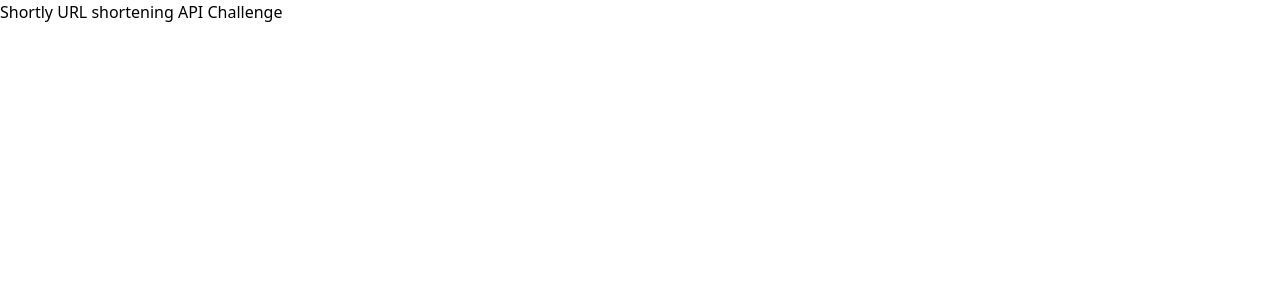
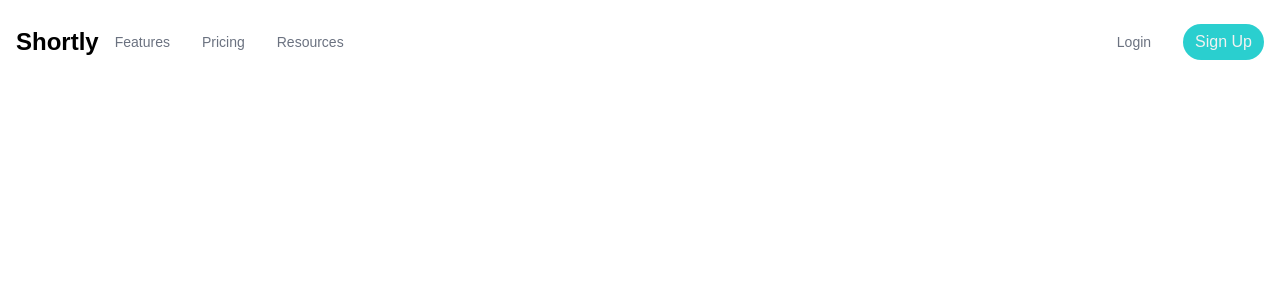
Before and after one commit to Carlos95HD/react-url-shortening, a React (Create React App) app: page / in a window 1280 px wide. Shown: the top 300 px of the page. Built offline with nearby package versions, Linux system fonts and the light colour scheme.

Commit message:
NavBar Component Created

```diff
--- a/src/App.tsx
+++ b/src/App.tsx
@@ -1,9 +1,10 @@
 import './assets/css/styles.css'
+import { NavBar } from './components/ui/NavBar';
 
 function App() {
   return (
-    <div className="App">
-      <h1>Shortly URL shortening API Challenge</h1>
+    <div>
+      <NavBar />
     </div>
   );
 }
--- a/src/assets/css/input.css
+++ b/src/assets/css/input.css
@@ -1,3 +1,55 @@
 @tailwind base;
 @tailwind components;
 @tailwind utilities;
+@import url('https://fonts.googleapis.com/css2?family=Poppins:wght@500;700&display=swap');
+
+:root{
+  /* ### Primary */
+  --cyan: hsl(180, 66%, 49%);
+  --dark-violet: hsl(257, 27%, 26%);
+  --text-white: hsl(0, 0%, 95%);
+
+  /* ### Secondary */
+  --red: hsl(0, 87%, 67%);
+
+  /* ### Neutral */
+  --gray: hsl(0, 0%, 75%);
+  --grayish-Violet: hsl(257, 7%, 63%);
+  --very-dark-blue: hsl(255, 11%, 22%);
+  --very-dark-violet: hsl(260, 8%, 14%);
+
+  /*========== Font and typography ==========*/
+  --body-font: 'Poppins', sans-serif;
+}
+
+body,html{
+  height: 100vh;
+  font-family: var(--body-font);
+}
+
+.btn {
+  display: inline-block;
+  font-weight: 400;
+  text-align: center;
+  white-space: nowrap;
+  vertical-align: middle;
+  user-select: none;
+  border: 1px solid transparent;
+  padding: 0.375rem 0.75rem;
+  font-size: 1rem;
+  line-height: 1.5;
+  transition: all 300ms ease;
+}
+
+.btn:hover{
+  opacity: .5;
+}
+
+.btn-primary{
+  background-color: var(--cyan);
+  color: var(--text-white);
+}
+
+.bg-nav{
+  background-color: var(--dark-violet);
+}
--- a/src/assets/css/styles.css
+++ b/src/assets/css/styles.css
@@ -466,16 +466,384 @@
   --tw-backdrop-sepia:  ;
 }
 
-.text-3xl {
-  font-size: 1.875rem;
-  line-height: 2.25rem;
+.container {
+  width: 100%;
 }
 
-.font-bold {
-  font-weight: 700;
+@media (min-width: 640px) {
+  .container {
+    max-width: 640px;
+  }
 }
 
-.underline {
-  -webkit-text-decoration-line: underline;
-          text-decoration-line: underline;
+@media (min-width: 768px) {
+  .container {
+    max-width: 768px;
+  }
 }
+
+@media (min-width: 1024px) {
+  .container {
+    max-width: 1024px;
+  }
+}
+
+@media (min-width: 1280px) {
+  .container {
+    max-width: 1280px;
+  }
+}
+
+@media (min-width: 1536px) {
+  .container {
+    max-width: 1536px;
+  }
+}
+
+.sr-only {
+  position: absolute;
+  width: 1px;
+  height: 1px;
+  padding: 0;
+  margin: -1px;
+  overflow: hidden;
+  clip: rect(0, 0, 0, 0);
+  white-space: nowrap;
+  border-width: 0;
+}
+
+.mx-auto {
+  margin-left: auto;
+  margin-right: auto;
+}
+
+.ml-3 {
+  margin-left: 0.75rem;
+}
+
+.mt-4 {
+  margin-top: 1rem;
+}
+
+.block {
+  display: block;
+}
+
+.flex {
+  display: flex;
+}
+
+.inline-flex {
+  display: inline-flex;
+}
+
+.hidden {
+  display: none;
+}
+
+.h-6 {
+  height: 1.5rem;
+}
+
+.w-6 {
+  width: 1.5rem;
+}
+
+.w-full {
+  width: 100%;
+}
+
+.flex-col {
+  flex-direction: column;
+}
+
+.flex-wrap {
+  flex-wrap: wrap;
+}
+
+.items-center {
+  align-items: center;
+}
+
+.justify-between {
+  justify-content: space-between;
+}
+
+.self-center {
+  align-self: center;
+}
+
+.whitespace-nowrap {
+  white-space: nowrap;
+}
+
+.rounded-lg {
+  border-radius: 0.5rem;
+}
+
+.rounded-full {
+  border-radius: 9999px;
+}
+
+.rounded-md {
+  border-radius: 0.375rem;
+}
+
+.border-2 {
+  border-width: 2px;
+}
+
+.border-b {
+  border-bottom-width: 1px;
+}
+
+.border-gray-200 {
+  --tw-border-opacity: 1;
+  border-color: rgb(229 231 235 / var(--tw-border-opacity));
+}
+
+.border-slate-50 {
+  --tw-border-opacity: 1;
+  border-color: rgb(248 250 252 / var(--tw-border-opacity));
+}
+
+.border-gray-500 {
+  --tw-border-opacity: 1;
+  border-color: rgb(107 114 128 / var(--tw-border-opacity));
+}
+
+.bg-white {
+  --tw-bg-opacity: 1;
+  background-color: rgb(255 255 255 / var(--tw-bg-opacity));
+}
+
+.p-2 {
+  padding: 0.5rem;
+}
+
+.p-4 {
+  padding: 1rem;
+}
+
+.p-8 {
+  padding: 2rem;
+}
+
+.px-2 {
+  padding-left: 0.5rem;
+  padding-right: 0.5rem;
+}
+
+.py-2\.5 {
+  padding-top: 0.625rem;
+  padding-bottom: 0.625rem;
+}
+
+.py-2 {
+  padding-top: 0.5rem;
+  padding-bottom: 0.5rem;
+}
+
+.pr-4 {
+  padding-right: 1rem;
+}
+
+.pl-3 {
+  padding-left: 0.75rem;
+}
+
+.text-center {
+  text-align: center;
+}
+
+.text-xl {
+  font-size: 1.25rem;
+  line-height: 1.75rem;
+}
+
+.text-sm {
+  font-size: 0.875rem;
+  line-height: 1.25rem;
+}
+
+.text-2xl {
+  font-size: 1.5rem;
+  line-height: 2rem;
+}
+
+.font-semibold {
+  font-weight: 600;
+}
+
+.text-gray-500 {
+  --tw-text-opacity: 1;
+  color: rgb(107 114 128 / var(--tw-text-opacity));
+}
+
+.text-white {
+  --tw-text-opacity: 1;
+  color: rgb(255 255 255 / var(--tw-text-opacity));
+}
+
+@import url('https://fonts.googleapis.com/css2?family=Poppins:wght@500;700&display=swap');
+
+:root{
+  /* ### Primary */
+  --cyan: hsl(180, 66%, 49%);
+  --dark-violet: hsl(257, 27%, 26%);
+  --text-white: hsl(0, 0%, 95%);
+  /* ### Secondary */
+  --red: hsl(0, 87%, 67%);
+  /* ### Neutral */
+  --gray: hsl(0, 0%, 75%);
+  --grayish-Violet: hsl(257, 7%, 63%);
+  --very-dark-blue: hsl(255, 11%, 22%);
+  --very-dark-violet: hsl(260, 8%, 14%);
+  /*========== Font and typography ==========*/
+  --body-font: 'Poppins', sans-serif;
+}
+
+body,html{
+  height: 100vh;
+  font-family: var(--body-font);
+}
+
+.btn {
+  display: inline-block;
+  font-weight: 400;
+  text-align: center;
+  white-space: nowrap;
+  vertical-align: middle;
+  -webkit-user-select: none;
+      -ms-user-select: none;
+          user-select: none;
+  border: 1px solid transparent;
+  padding: 0.375rem 0.75rem;
+  font-size: 1rem;
+  line-height: 1.5;
+  transition: all 300ms ease;
+}
+
+.btn:hover{
+  opacity: .5;
+}
+
+.btn-primary{
+  background-color: var(--cyan);
+  color: var(--text-white);
+}
+
+.bg-nav{
+  background-color: var(--dark-violet);
+}
+
+.hover\:bg-gray-100:hover {
+  --tw-bg-opacity: 1;
+  background-color: rgb(243 244 246 / var(--tw-bg-opacity));
+}
+
+.focus\:outline-none:focus {
+  outline: 2px solid transparent;
+  outline-offset: 2px;
+}
+
+.focus\:ring-2:focus {
+  --tw-ring-offset-shadow: var(--tw-ring-inset) 0 0 0 var(--tw-ring-offset-width) var(--tw-ring-offset-color);
+  --tw-ring-shadow: var(--tw-ring-inset) 0 0 0 calc(2px + var(--tw-ring-offset-width)) var(--tw-ring-color);
+  box-shadow: var(--tw-ring-offset-shadow), var(--tw-ring-shadow), var(--tw-shadow, 0 0 #0000);
+}
+
+@media (min-width: 640px) {
+  .sm\:px-4 {
+    padding-left: 1rem;
+    padding-right: 1rem;
+  }
+}
+
+@media (min-width: 768px) {
+  .md\:ml-4 {
+    margin-left: 1rem;
+  }
+
+  .md\:mt-0 {
+    margin-top: 0px;
+  }
+
+  .md\:flex {
+    display: flex;
+  }
+
+  .md\:hidden {
+    display: none;
+  }
+
+  .md\:h-16 {
+    height: 4rem;
+  }
+
+  .md\:w-4\/5 {
+    width: 80%;
+  }
+
+  .md\:w-auto {
+    width: auto;
+  }
+
+  .md\:grow {
+    flex-grow: 1;
+  }
+
+  .md\:flex-row {
+    flex-direction: row;
+  }
+
+  .md\:justify-between {
+    justify-content: space-between;
+  }
+
+  .md\:space-x-8 > :not([hidden]) ~ :not([hidden]) {
+    --tw-space-x-reverse: 0;
+    margin-right: calc(2rem * var(--tw-space-x-reverse));
+    margin-left: calc(2rem * calc(1 - var(--tw-space-x-reverse)));
+  }
+
+  .md\:self-center {
+    align-self: center;
+  }
+
+  .md\:border-0 {
+    border-width: 0px;
+  }
+
+  .md\:bg-transparent {
+    background-color: transparent;
+  }
+
+  .md\:bg-cyan-100 {
+    --tw-bg-opacity: 1;
+    background-color: rgb(207 250 254 / var(--tw-bg-opacity));
+  }
+
+  .md\:p-0 {
+    padding: 0px;
+  }
+
+  .md\:text-sm {
+    font-size: 0.875rem;
+    line-height: 1.25rem;
+  }
+
+  .md\:font-medium {
+    font-weight: 500;
+  }
+
+  .md\:text-gray-500 {
+    --tw-text-opacity: 1;
+    color: rgb(107 114 128 / var(--tw-text-opacity));
+  }
+
+  .md\:hover\:text-gray-900:hover {
+    --tw-text-opacity: 1;
+    color: rgb(17 24 39 / var(--tw-text-opacity));
+  }
+}
--- /dev/null
+++ b/src/components/ui/NavBar.tsx
@@ -0,0 +1,79 @@
+export const NavBar = () => {
+  return (
+    <nav className="bg-white border-gray-200 px-2 sm:px-4 py-2.5">
+      <div className="container flex flex-wrap items-center justify-between mx-auto text-center md:h-16">
+        <h1 className="self-center text-2xl font-semibold whitespace-nowrap">
+          Shortly
+        </h1>
+        <button
+          data-collapse-toggle="mobile-menu"
+          type="button"
+          className="inline-flex items-center p-2 ml-3 text-sm text-gray-500 rounded-lg md:hidden hover:bg-gray-100 focus:outline-none focus:ring-2"
+          aria-controls="mobile-menu"
+          aria-expanded="false"
+        >
+          <span className="sr-only">Open main menu</span>
+          <svg
+            className="w-6 h-6"
+            viewBox="0 0 20 20"
+            xmlns="http://www.w3.org/2000/svg"
+          >
+            <path d="M3 5a1 1 0 011-1h12a1 1 0 110 2H4a1 1 0 01-1-1zM3 10a1 1 0 011-1h12a1 1 0 110 2H4a1 1 0 01-1-1zM3 15a1 1 0 011-1h12a1 1 0 110 2H4a1 1 0 01-1-1z"></path>
+          </svg>
+        </button>
+        <div
+          className="hidden w-full bg-nav p-8 rounded-md md:p-0 md:bg-transparent md:flex md:justify-between md:grow md:ml-4 md:w-4/5"
+          id="mobile-menu"
+        >
+          {/* NavLinks */}
+          <ul className="flex flex-col mt-4 border-b border-gray-500 md:border-0 md:flex-row md:space-x-8 md:mt-0 md:text-sm md:font-medium md:self-center">
+          <li className="self-center">
+              <a
+                href="/"
+                className="block py-2 pr-4 pl-3 text-white md:text-gray-500 md:border-0 md:hover:text-gray-900 md:p-0"
+              >
+                Features
+              </a>
+            </li>
+            <li className="self-center">
+              <a
+                href="/"
+                className="block py-2 pr-4 pl-3 text-white md:text-gray-500 md:border-0 md:hover:text-gray-900 md:p-0"
+              >
+                Pricing
+              </a>
+            </li>
+            <li className="self-center">
+              <a
+                href="/"
+                className="block py-2 pr-4 pl-3 text-white md:text-gray-500 md:border-0 md:hover:text-gray-900 md:p-0"
+              >
+                Resources
+              </a>
+            </li>
+          </ul>
+
+          {/* Buttons */}
+          <ul className="flex flex-col mt-4 md:flex-row md:space-x-8 md:mt-0 md:text-sm md:font-medium md:self-center">
+            <li className="self-center">
+            <a
+                href="/"
+                className="block py-2 pr-4 pl-3 text-white md:text-gray-500 md:border-0 md:hover:text-gray-900 md:p-0"
+              >
+                Login
+              </a>
+            </li>
+            <li>
+            <a
+                href="/"
+                className="btn btn-primary block py-2 pr-4 pl-3 text-white rounded-full w-full md:w-auto md:border-0 md:hover:disabled:"
+              >
+                Sign Up
+              </a>
+            </li>
+          </ul>
+        </div>
+      </div>
+    </nav>
+  );
+};
--- a/src/index.tsx
+++ b/src/index.tsx
@@ -1,10 +1,12 @@
 import React from 'react';
-import ReactDOM from 'react-dom';
+import { createRoot } from "react-dom/client";
 import App from './App';
 
-ReactDOM.render(
+const element = document.getElementById('root') as HTMLElement;
+const root = createRoot(element);
+
+root.render(
   <React.StrictMode>
     <App />
   </React.StrictMode>,
-  document.getElementById('root')
 );
```
